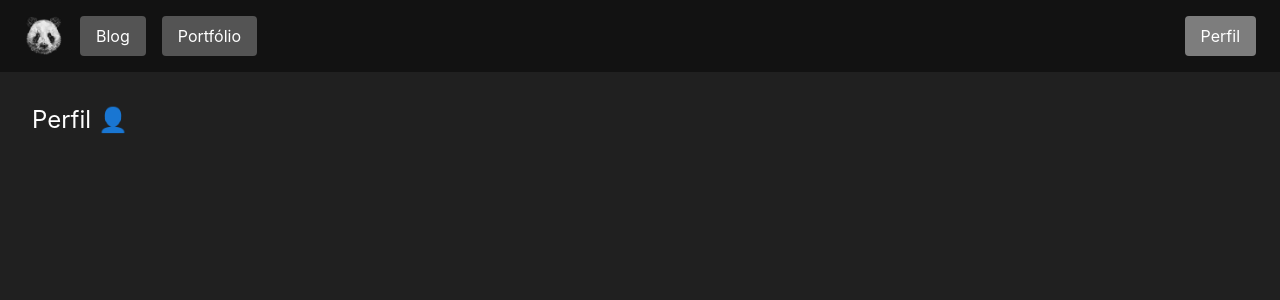
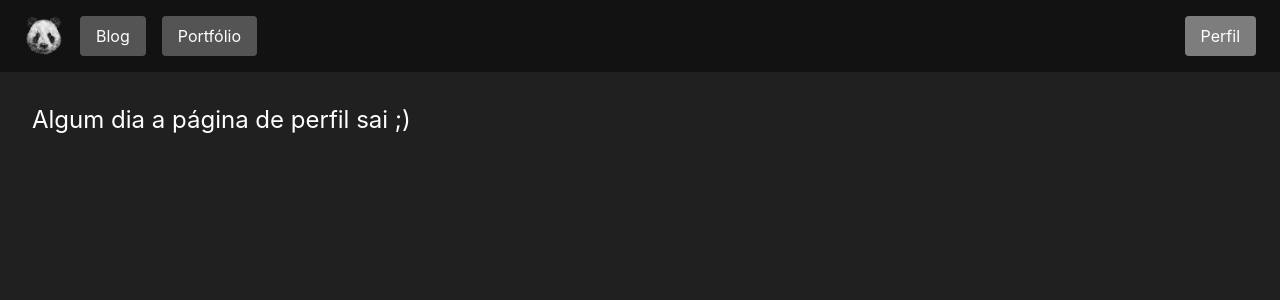
Before and after one commit to ToddynhoVT9/SiteToddy, a React (Vite) app: page /profile in a window 1280 px wide. Shown: the top 300 px of the page. Built offline with nearby package versions, Linux system fonts and the light colour scheme.

Commit message:
pages text

```diff
--- a/src/pages/blog.jsx
+++ b/src/pages/blog.jsx
@@ -1,3 +1,3 @@
 export default function Blog() {
-  return <div className="p-8 text-2xl text-white">Blog 👤</div>;
+  return <div className="p-8 text-2xl text-white">Algum dia o blog sai ;)</div>;
 }
--- a/src/pages/portfolio.jsx
+++ b/src/pages/portfolio.jsx
@@ -1,3 +1,5 @@
 export default function Portfolio() {
-  return <div className="p-8 text-2xl text-white">portifólio 👤</div>;
+  return (
+    <div className="p-8 text-2xl text-white">Algum dia o portifólio sai ;)</div>
+  );
 }
--- a/src/pages/profile.jsx
+++ b/src/pages/profile.jsx
@@ -1,3 +1,7 @@
 export default function Profile() {
-  return <div className="p-8 text-2xl text-white">Perfil 👤</div>;
+  return (
+    <div className="p-8 text-2xl text-white">
+      Algum dia a página de perfil sai ;)
+    </div>
+  );
 }
```
